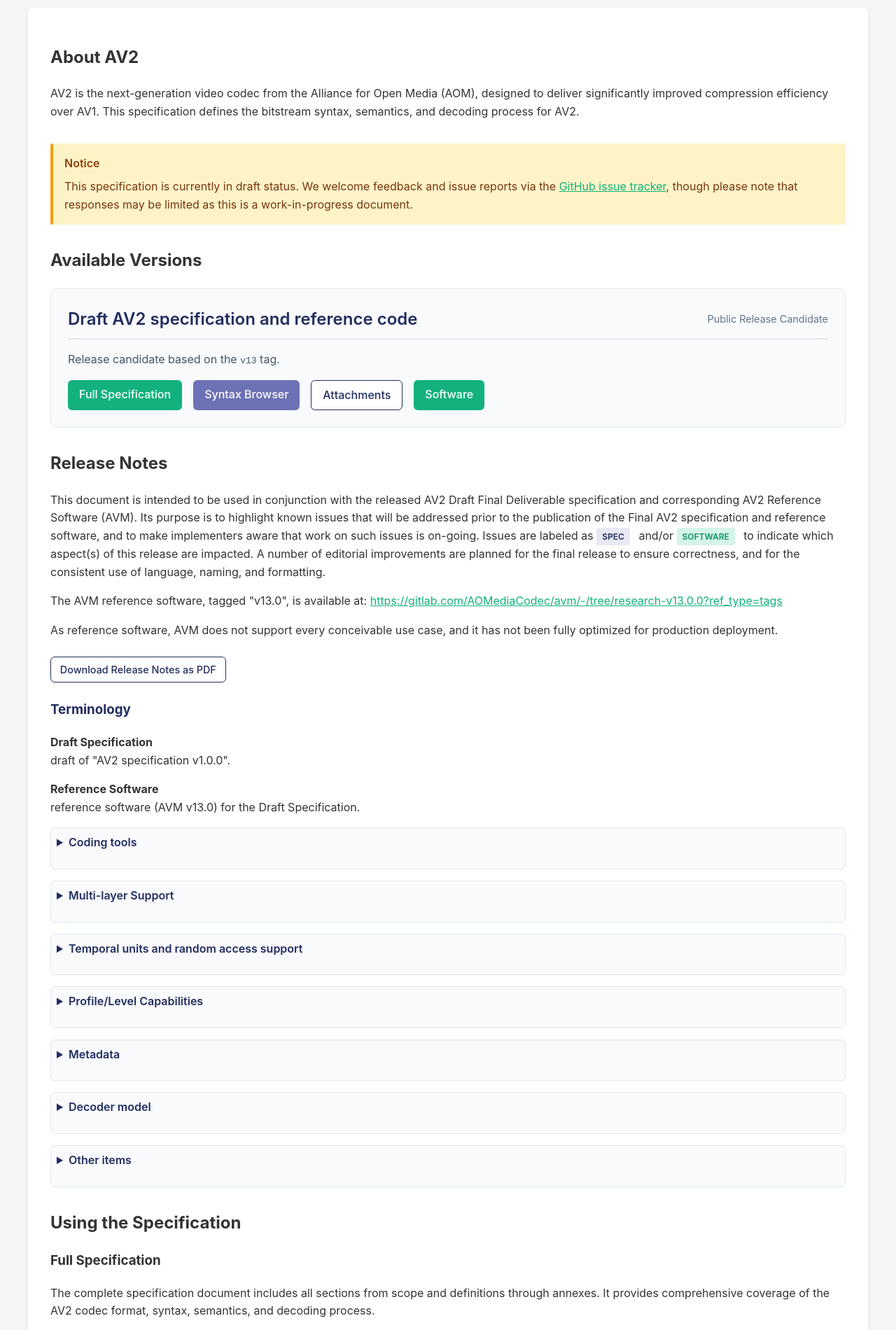
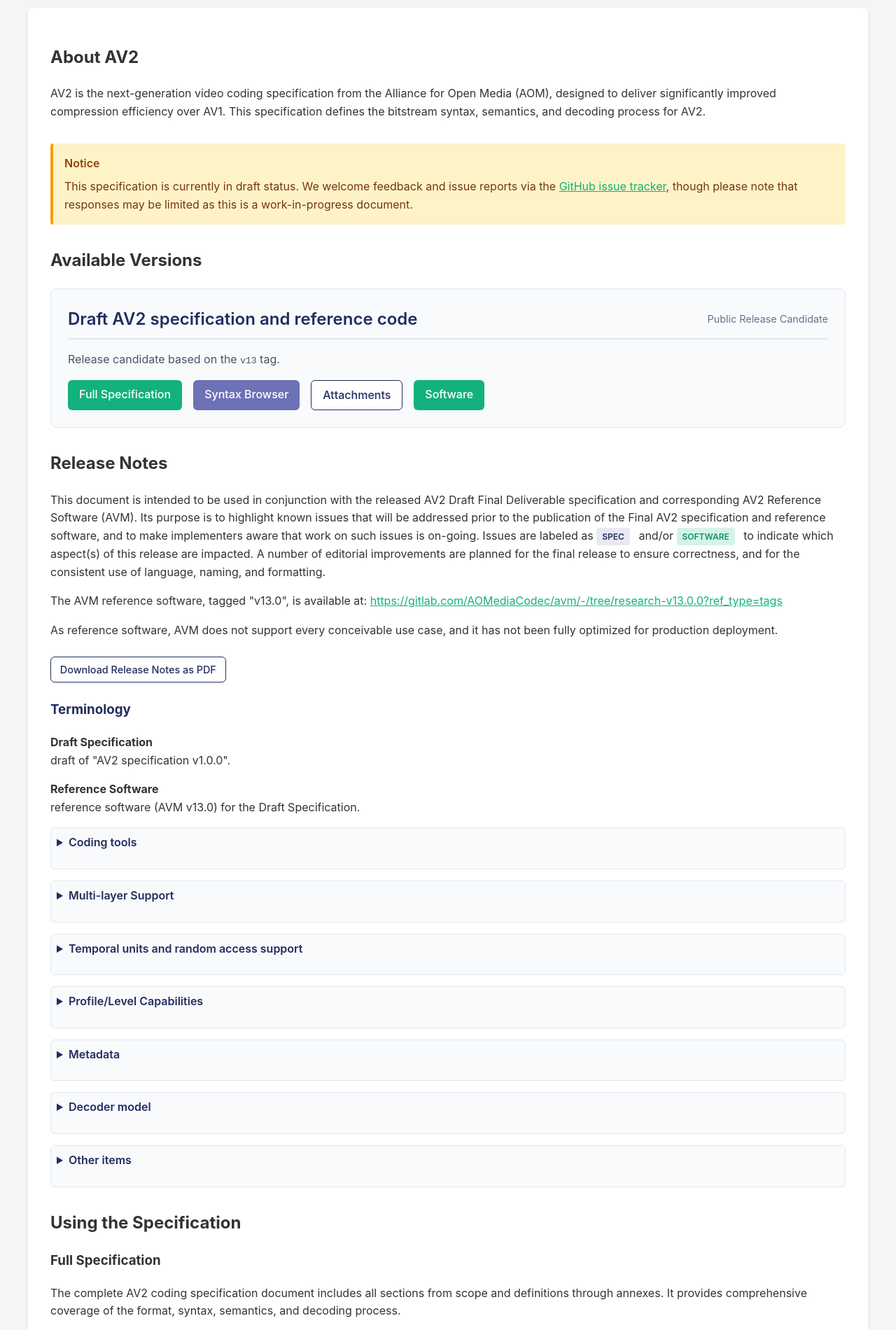
Before and after one commit to AOMediaCodec/av2-spec, a plain HTML site: page index.html in a window 1280 px wide. Shown: the part 220-2120 px from the top of the page at 70% size. Drawn offline with Linux system fonts and the light colour scheme.

Commit message:
codec -> coding spec

```diff
--- a/index.html
+++ b/index.html
@@ -293,9 +293,7 @@
         <section>
             <h2>About AV2</h2>
             <p>
-                AV2 is the next-generation video codec from the Alliance for Open Media (AOM),
-                designed to deliver significantly improved compression efficiency over AV1. This specification defines the bitstream syntax,
-                semantics, and decoding process for AV2.
+                AV2 is the next-generation video coding specification from the Alliance for Open Media (AOM), designed to deliver significantly improved compression efficiency over AV1. This specification defines the bitstream syntax, semantics, and decoding process for AV2.
             </p>
         </section>
 
@@ -433,9 +431,8 @@
             <h2>Using the Specification</h2>
             <h3>Full Specification</h3>
             <p>
-                The complete specification document includes all sections from scope and definitions
-                through annexes. It provides comprehensive coverage of the AV2 codec format, syntax,
-                semantics, and decoding process.
+                The complete AV2 coding specification document includes all sections from scope and definitions
+                through annexes. It provides comprehensive coverage of the format, syntax, semantics, and decoding process.
             </p>
 
             <h3>Syntax Browser</h3>
```
